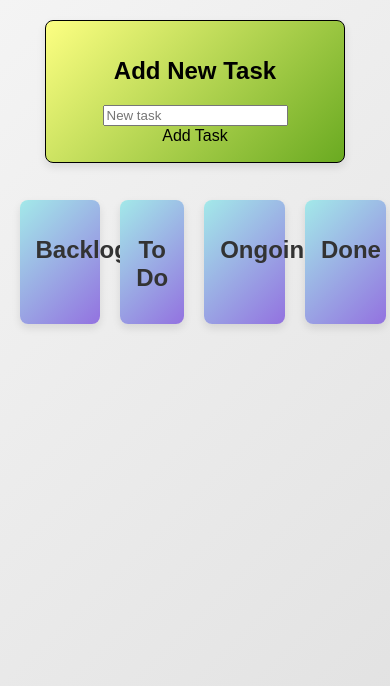
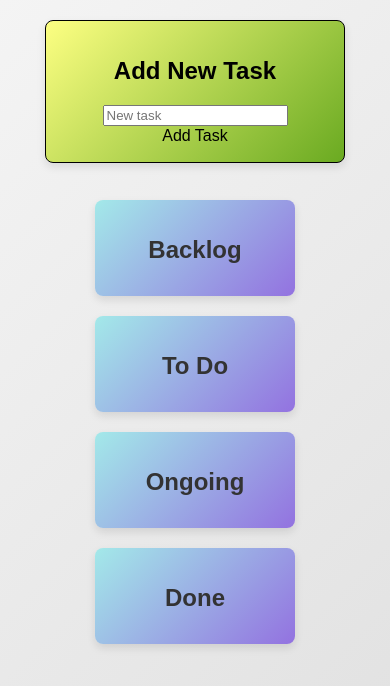
Before and after one commit to PARKO001/project3, a plain HTML site: page index.html in a window 390 px wide. Drawn offline with Linux system fonts and the light colour scheme.

Commit message:
adding responsiveness

```diff
--- a/styles.css
+++ b/styles.css
@@ -32,10 +32,12 @@ body {
 
 .container {
     display: flex;
-    justify-content: space-between;
+    justify-content: center;
+    align-items: center;
     width: 90%;
     margin-top: 200px;
     gap: 20px;
+    flex-wrap: wrap;
 }
 
 .card {
@@ -44,6 +46,7 @@ body {
     box-shadow: 0 4px 8px rgba(0, 0, 0, 0.1);
     padding: 16px;
     border-radius: 8px;
+    min-width: 200px;
     box-sizing: border-box;
     transition: transform 0.3s ease-in-out;
 }
```
